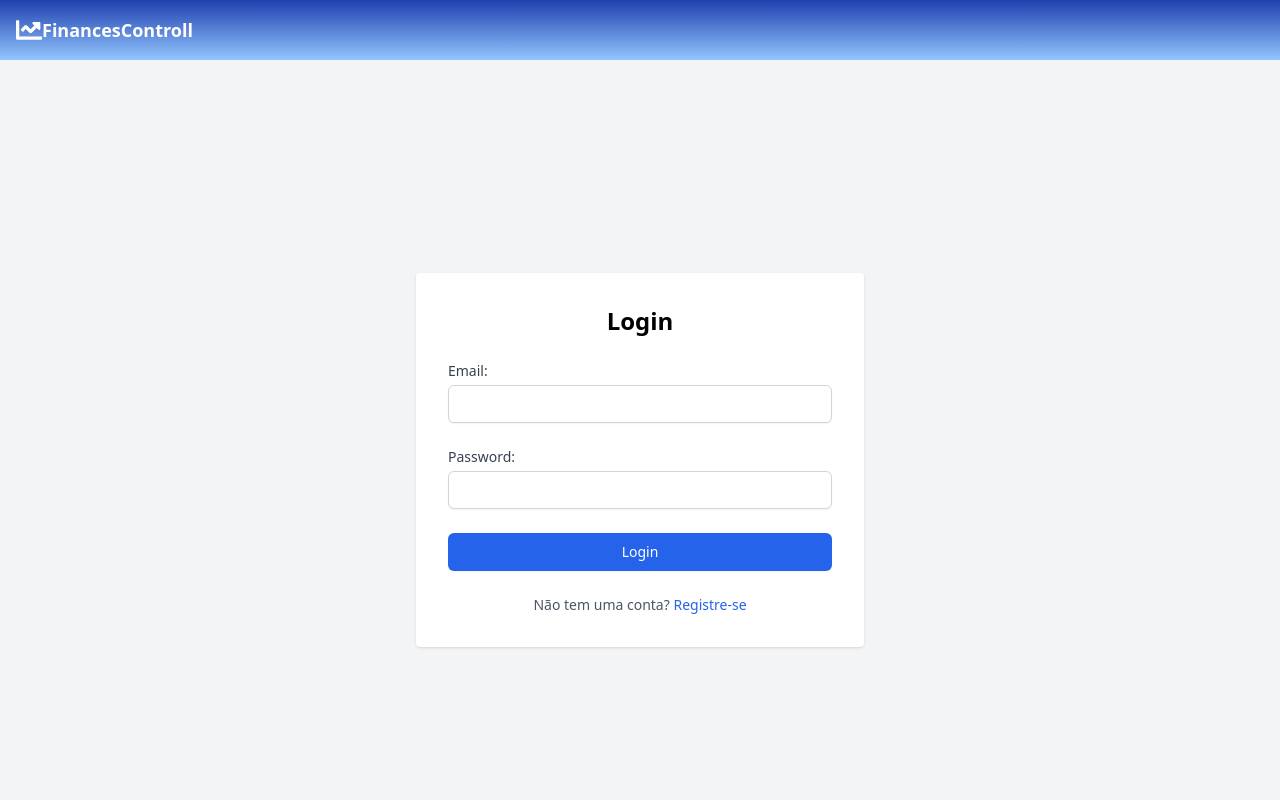
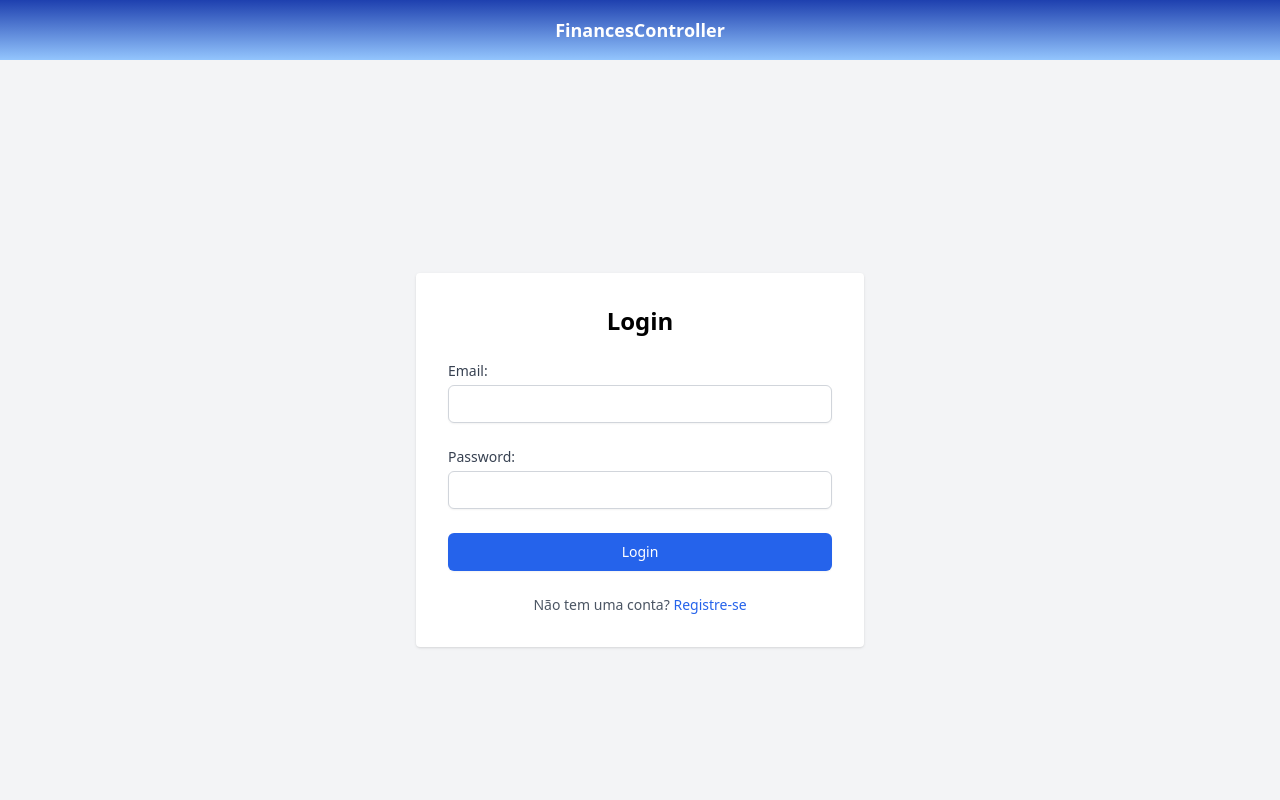
Before and after one commit to DaviRKL/MindFinance, a Next.js app in the folder frontendmind/: page / in a window 1280 px wide. Shown: the top 800 px of the page. Built offline with nearby package versions, Linux system fonts and the light colour scheme.

Commit message:
Adicao do titulo e placeholder do filtro e estilizacao da tabela

```diff
--- a/frontendmind/components/DashboardChart.tsx
+++ b/frontendmind/components/DashboardChart.tsx
@@ -72,6 +72,7 @@ const DashboardChart: React.FC<DashboardChartProps> = ({ finances }) => {
     series: {
       1: { curveType: "function" },
     },
+    colors: ["#22c55e", "#FF0000"],
   };
 
   return (
--- a/frontendmind/components/ExpandableSection.tsx
+++ b/frontendmind/components/ExpandableSection.tsx
@@ -29,7 +29,7 @@ interface ExpandableSectionProps {
       }, [selectedFinance]);
 
   return (
-    <div className="bg-gray-100 p-4 rounded-lg shadow-md mb-4">
+    <div className="bg-gray-100 p-4 rounded-lg shadow-md mb-4 mt-5">
       <button
         onClick={() => setIsOpen(!isOpen)}
         className="w-full text-left flex items-center justify-between bg-blue-500 text-white py-2 px-4 rounded hover:bg-blue-600 transition"
--- a/frontendmind/components/Navbar.tsx
+++ b/frontendmind/components/Navbar.tsx
@@ -73,8 +73,8 @@ const Navbar: React.FC<NavbarProps> = ({ user, onSaveChanges }) => {
 
   return (
     <nav className="bg-gradient-to-b from-blue-800 to-blue-300 p-4 flex justify-between items-center">
-      <div className="text-white text-lg font-semibold flex items-center">
-        <FaChartLine size={26} /><span> FinancesControll</span>
+      <div className="text-white text-lg font-semibold flex items-center  justify-center flex-grow">
+       <span> FinancesController</span>
       </div>
       {token && (
         <>
@@ -165,6 +165,8 @@ const Navbar: React.FC<NavbarProps> = ({ user, onSaveChanges }) => {
           />
         </>
       )}
+
+      {/* <div className="w-20"></div> */}
     </nav>
   );
 };
--- a/frontendmind/package.json
+++ b/frontendmind/package.json
@@ -3,7 +3,7 @@
   "version": "0.1.0",
   "private": true,
   "scripts": {
-    "dev": "next dev",
+    "dev": "next dev -p 3030",
     "build": "next build",
     "start": "next start -p 3030",
     "lint": "next lint",
--- a/frontendmind/pages/dashboard.tsx
+++ b/frontendmind/pages/dashboard.tsx
@@ -127,14 +127,14 @@ const Dashboard: React.FC = () => {
 
   const filtered_finances = useMemo(() => {
     const lowerSearch = search.toLowerCase();
-    return  finances.filter((finance) =>
+    return finances.filter((finance) =>
       finance.category.toLowerCase().includes(lowerSearch)
     );
   }, [search, finances]);
 
   return (
     <>
-      <Navbar user={user} onSaveChanges={handleSaveChanges}/>
+      <Navbar user={user} onSaveChanges={handleSaveChanges} />
       <div className="container mx-auto">
 
         <div className="container mx-auto p-4">
@@ -158,23 +158,26 @@ const Dashboard: React.FC = () => {
           </div>
 
           <div className='mb-4'>
+            <h2>Filtre suas finanças por categoria!</h2>
             <input
               type='text'
               value={search}
               onChange={(ev) => setSearch(ev.target.value)}
               className='w-full p-2 border border-gray-300 rounded'
+              placeholder='Exemplo: Alimentacao'
             />
           </div>
 
           <DashboardChart finances={filtered_finances} />
 
-        </div>
           <ExpandableSection
           selectedFinance={selectedFinance}
           onSuccess={handleSuccess}
           onEdit={handleEdit}
           onClose={handleClose}
         />
+
+        <div className="bg-white p-4 rounded-lg shadow-md mb-4">
           <table className="table-auto w-full mt-4">
             <thead>
               <tr>
@@ -217,6 +220,10 @@ const Dashboard: React.FC = () => {
             </tbody>
           </table>
         </div>
+        </div>
+
+
+      </div>
       <Footer />
     </>
 
```
Lines whose indentation alone changed are shown as unchanged.
